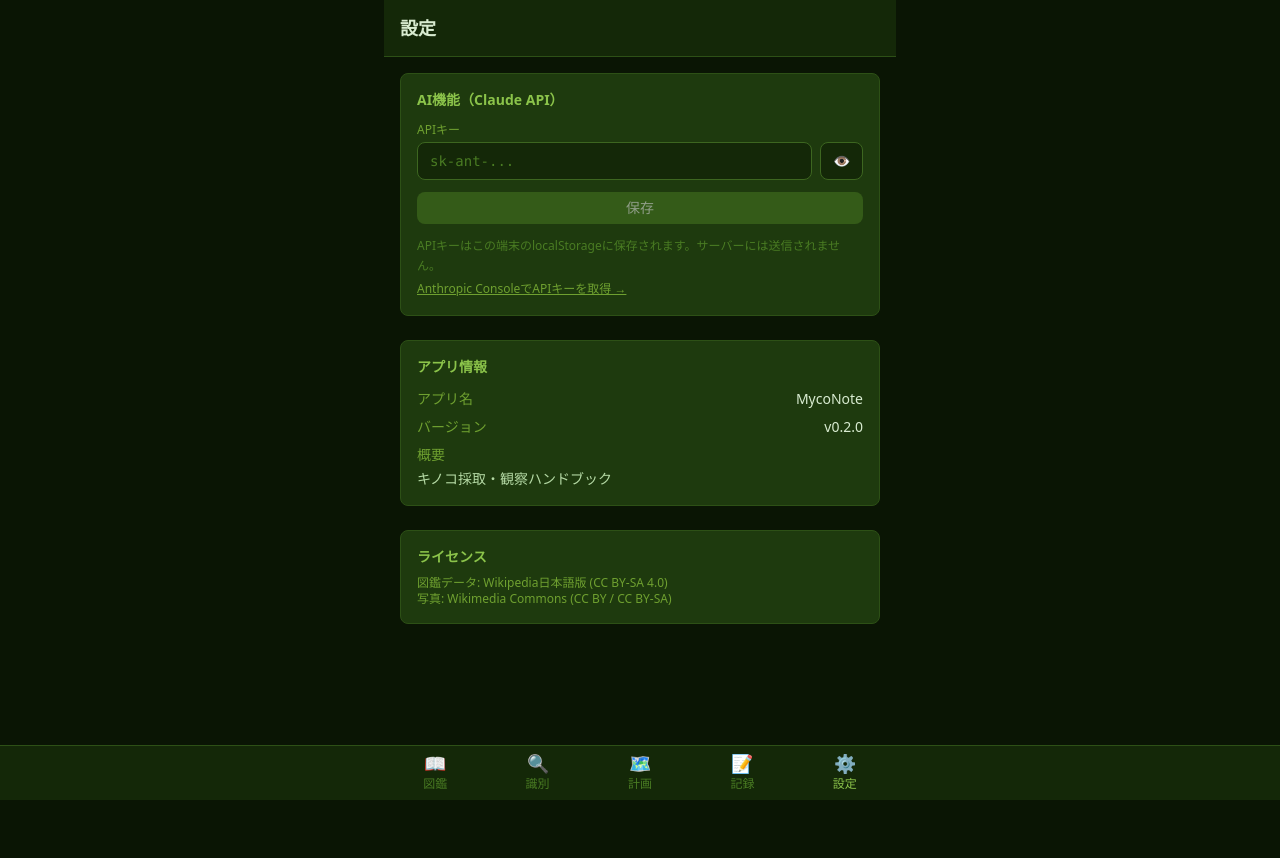
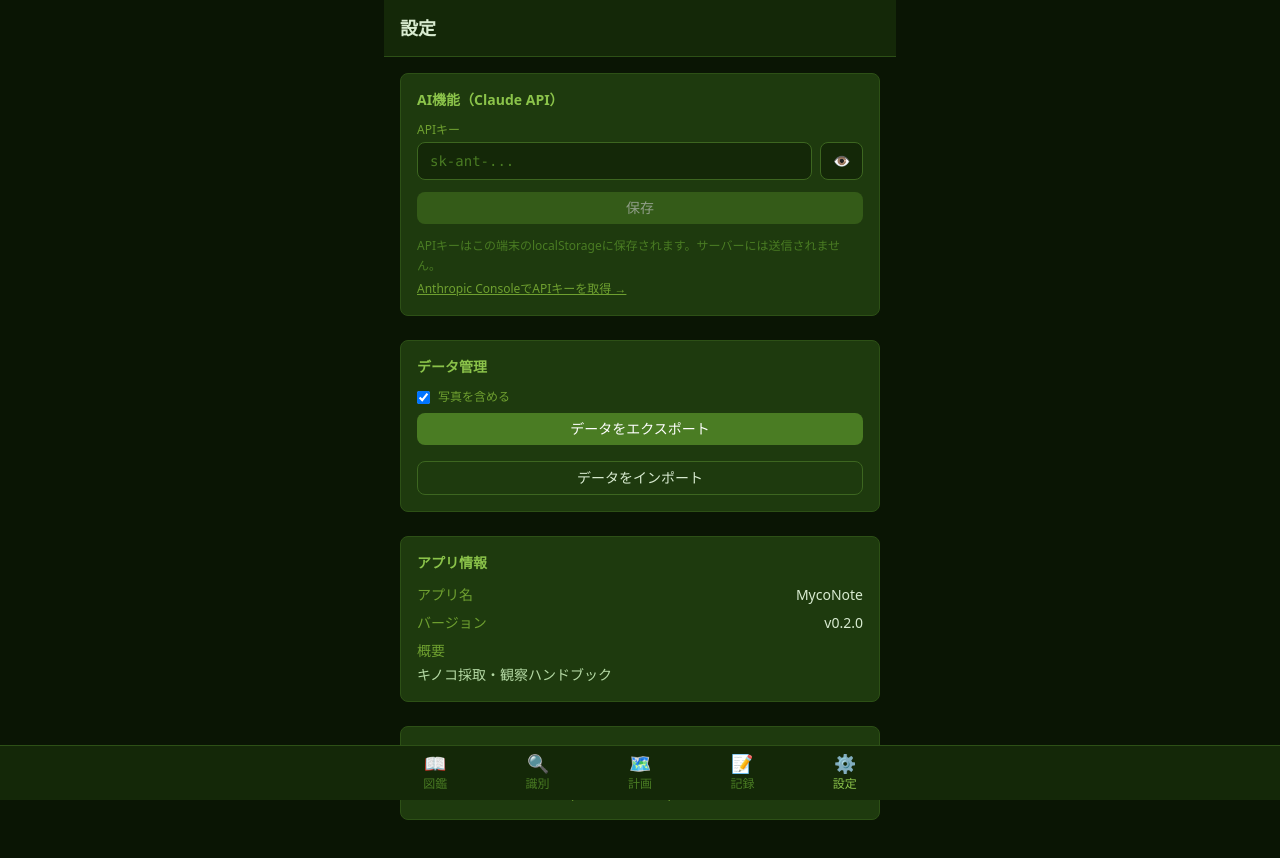
Before and after one commit to ennead2/MycoNote, a Next.js app: page /settings in a window 1280 px wide. Shown: the top 858 px of the page. Before the commit the page ends 800 px from the top, so only its background shows below. Built offline with nearby package versions, Linux system fonts and the light colour scheme.

Commit message:
feat: add data export/import section to settings page

```diff
--- a/src/app/settings/page.tsx
+++ b/src/app/settings/page.tsx
@@ -1,10 +1,12 @@
 'use client';
-import { useState, useEffect } from 'react';
+import { useState, useEffect, useRef } from 'react';
 import PageHeader from '@/components/layout/PageHeader';
 import { Button } from '@/components/ui/Button';
 import { useApp } from '@/contexts/AppContext';
 import { testApiKey } from '@/lib/claude';
 import { UI_TEXT } from '@/constants/ui-text';
+import { buildExportData, downloadExportFile, parseImportFile, importData } from '@/lib/export-import';
+import type { ImportResult } from '@/types/export';
 
 type ConnectionStatus = 'idle' | 'testing' | 'connected' | 'failed';
 
@@ -13,6 +15,13 @@
   const [keyInput, setKeyInput] = useState('');
   const [showKey, setShowKey] = useState(false);
   const [connectionStatus, setConnectionStatus] = useState<ConnectionStatus>('idle');
+  const [includePhotos, setIncludePhotos] = useState(true);
+  const [isExporting, setIsExporting] = useState(false);
+  const [exportProgress, setExportProgress] = useState('');
+  const [isImporting, setIsImporting] = useState(false);
+  const [importResult, setImportResult] = useState<ImportResult | null>(null);
+  const [importError, setImportError] = useState<string | null>(null);
+  const fileInputRef = useRef<HTMLInputElement>(null);
 
   useEffect(() => {
     if (state.apiKey) {
@@ -44,6 +53,55 @@
     setKeyInput('');
     setConnectionStatus('idle');
     setShowKey(false);
+  };
+
+  const handleExport = async () => {
+    setIsExporting(true);
+    setExportProgress(UI_TEXT.settings.exporting);
+    try {
+      const data = await buildExportData(includePhotos, (msg) => setExportProgress(msg));
+      downloadExportFile(data);
+      setExportProgress(UI_TEXT.settings.exportComplete);
+    } catch {
+      setExportProgress(UI_TEXT.common.error);
+    } finally {
+      setIsExporting(false);
+    }
+  };
+
+  const handleImportFile = async (e: React.ChangeEvent<HTMLInputElement>) => {
+    const file = e.target.files?.[0];
+    if (!file) return;
+    e.target.value = '';
+
+    setImportError(null);
+    setImportResult(null);
+
+    const text = await file.text();
+    const parsed = parseImportFile(text);
+
+    if (!parsed.valid) {
+      setImportError(parsed.error);
+      return;
+    }
+
+    const data = parsed.data;
+    const recordCount = data.records.length;
+    const chatCount = data.chatSessions.length;
+    const photoCount = data.photos?.length ?? 0;
+
+    const summary = `${UI_TEXT.settings.importRecords} ${recordCount}件・${UI_TEXT.settings.importChats} ${chatCount}件${photoCount > 0 ? `・${UI_TEXT.settings.importPhotos} ${photoCount}枚` : ''}${UI_TEXT.settings.importConfirm}`;
+    if (!confirm(summary)) return;
+
+    setIsImporting(true);
+    try {
+      const result = await importData(data);
+      setImportResult(result);
+    } catch {
+      setImportError(UI_TEXT.common.error);
+    } finally {
+      setIsImporting(false);
+    }
   };
 
   return (
@@ -107,6 +165,75 @@
           </a>
         </section>
 
+        {/* データ管理 */}
+        <section className="rounded-lg border border-forest-700 bg-forest-800 p-4">
+          <h2 className="mb-3 text-sm font-bold text-forest-300">{UI_TEXT.settings.dataSection}</h2>
+
+          {/* エクスポート */}
+          <div className="mb-4">
+            <div className="flex items-center gap-2 mb-2">
+              <input
+                type="checkbox"
+                id="include-photos"
+                checked={includePhotos}
+                onChange={(e) => setIncludePhotos(e.target.checked)}
+                className="rounded border-forest-600 bg-forest-900 text-forest-500"
+              />
+              <label htmlFor="include-photos" className="text-xs text-forest-400">
+                {UI_TEXT.settings.exportIncludePhotos}
+              </label>
+            </div>
+            <Button
+              variant="primary"
+              size="sm"
+              onClick={handleExport}
+              disabled={isExporting}
+              className="w-full"
+            >
+              {isExporting ? exportProgress : UI_TEXT.settings.exportButton}
+            </Button>
+          </div>
+
+          {/* インポート */}
+          <div>
+            <Button
+              variant="secondary"
+              size="sm"
+              onClick={() => fileInputRef.current?.click()}
+              disabled={isImporting}
+              className="w-full"
+            >
+              {isImporting ? UI_TEXT.settings.importing : UI_TEXT.settings.importButton}
+            </Button>
+            <input
+              ref={fileInputRef}
+              type="file"
+              accept=".json"
+              className="hidden"
+              onChange={handleImportFile}
+            />
+          </div>
+
+          {/* インポート結果 */}
+          {importResult && (
+            <div className="mt-3 rounded-md bg-forest-900 p-3 text-xs text-forest-300">
+              <p className="font-bold mb-1">{UI_TEXT.settings.importComplete}</p>
+              <p>{UI_TEXT.settings.importRecords}: {importResult.recordsAdded}{UI_TEXT.settings.importAdded}（{importResult.recordsSkipped}{UI_TEXT.settings.importSkipped}）</p>
+              <p>{UI_TEXT.settings.importChats}: {importResult.chatSessionsAdded}{UI_TEXT.settings.importAdded}（{importResult.chatSessionsSkipped}{UI_TEXT.settings.importSkipped}）</p>
+              {importResult.photosAdded > 0 && (
+                <p>{UI_TEXT.settings.importPhotos}: {importResult.photosAdded}{UI_TEXT.settings.importAdded}</p>
+              )}
+            </div>
+          )}
+
+          {/* インポートエラー */}
+          {importError && (
+            <div className="mt-3 rounded-md bg-red-900/30 border border-red-800 p-3 text-xs text-red-300">
+              {importError}
+            </div>
+          )}
+        </section>
+
         {/* アプリ情報 */}
         <section className="rounded-lg border border-forest-700 bg-forest-800 p-4">
           <h2 className="mb-3 text-sm font-bold text-forest-300">{UI_TEXT.settings.appInfo}</h2>
```
